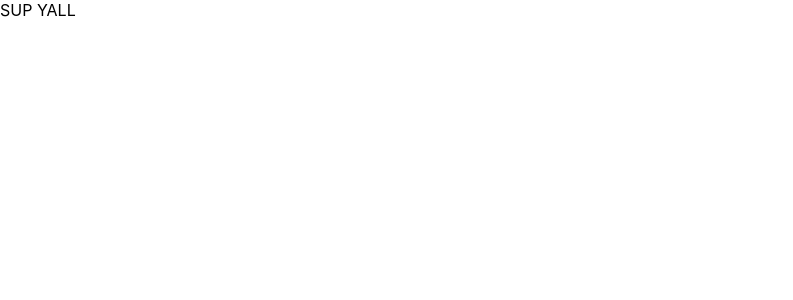
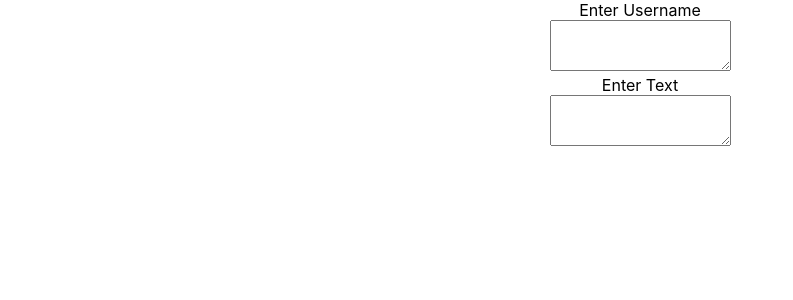
Before and after one commit to davidsjg/DeployTest, a React (Create React App) app in the folder client/: page / in a window 1280 px wide. Shown: the top 300 px of the page, without its empty margins (0-793 px from the left). Built offline with nearby package versions, Linux system fonts and the light colour scheme.

Commit message:
form created, initial styling of MainForm

```diff
--- a/client/package.json
+++ b/client/package.json
@@ -6,7 +6,9 @@
     "@testing-library/jest-dom": "^5.15.0",
     "@testing-library/react": "^11.2.7",
     "@testing-library/user-event": "^12.8.3",
+    "bootstrap": "^5.1.3",
     "react": "^17.0.2",
+    "react-bootstrap": "^2.0.2",
     "react-dom": "^17.0.2",
     "react-scripts": "4.0.3",
     "web-vitals": "^1.1.2"
--- a/client/src/App.css
+++ b/client/src/App.css
@@ -0,0 +1,15 @@
+/* MainForm */
+.mainContain {
+  display: flex;
+  justify-content: center;
+}
+
+.formWrap {
+}
+
+.formLabel1 {
+  display: flex;
+  margin: 0 !important;
+  padding: 0 !important;
+  justify-content: center;
+}
--- a/client/src/App.js
+++ b/client/src/App.js
@@ -1,7 +1,14 @@
 import "./App.css";
+import MainForm from "./MainForm/MainForm";
 
 function App() {
-  return <div className="App">SUP YALL</div>;
+  return (
+    <div className="mainContain">
+      <div className="formWrap">
+        <MainForm />
+      </div>
+    </div>
+  );
 }
 
 export default App;
--- /dev/null
+++ b/client/src/MainForm/MainForm.js
@@ -0,0 +1,23 @@
+import React from "react";
+import Form from "react-bootstrap/Form";
+
+function MainForm() {
+  return (
+    <div>
+      <Form>
+        <Form.Group className="mb-3" controlId="exampleForm.ControlTextarea1">
+          <Form.Label className="formLabel1">Enter Username</Form.Label>
+
+          <Form.Control as="textarea" rows={3} />
+        </Form.Group>
+        <Form.Group className="mb-3" controlId="exampleForm.ControlTextarea1">
+          <Form.Label className="formLabel1">Enter Text</Form.Label>
+
+          <Form.Control as="textarea" rows={3} />
+        </Form.Group>
+      </Form>
+    </div>
+  );
+}
+
+export default MainForm;
```
Also changed, not shown: 1 other file (tests, documents, lock files or other folders).
